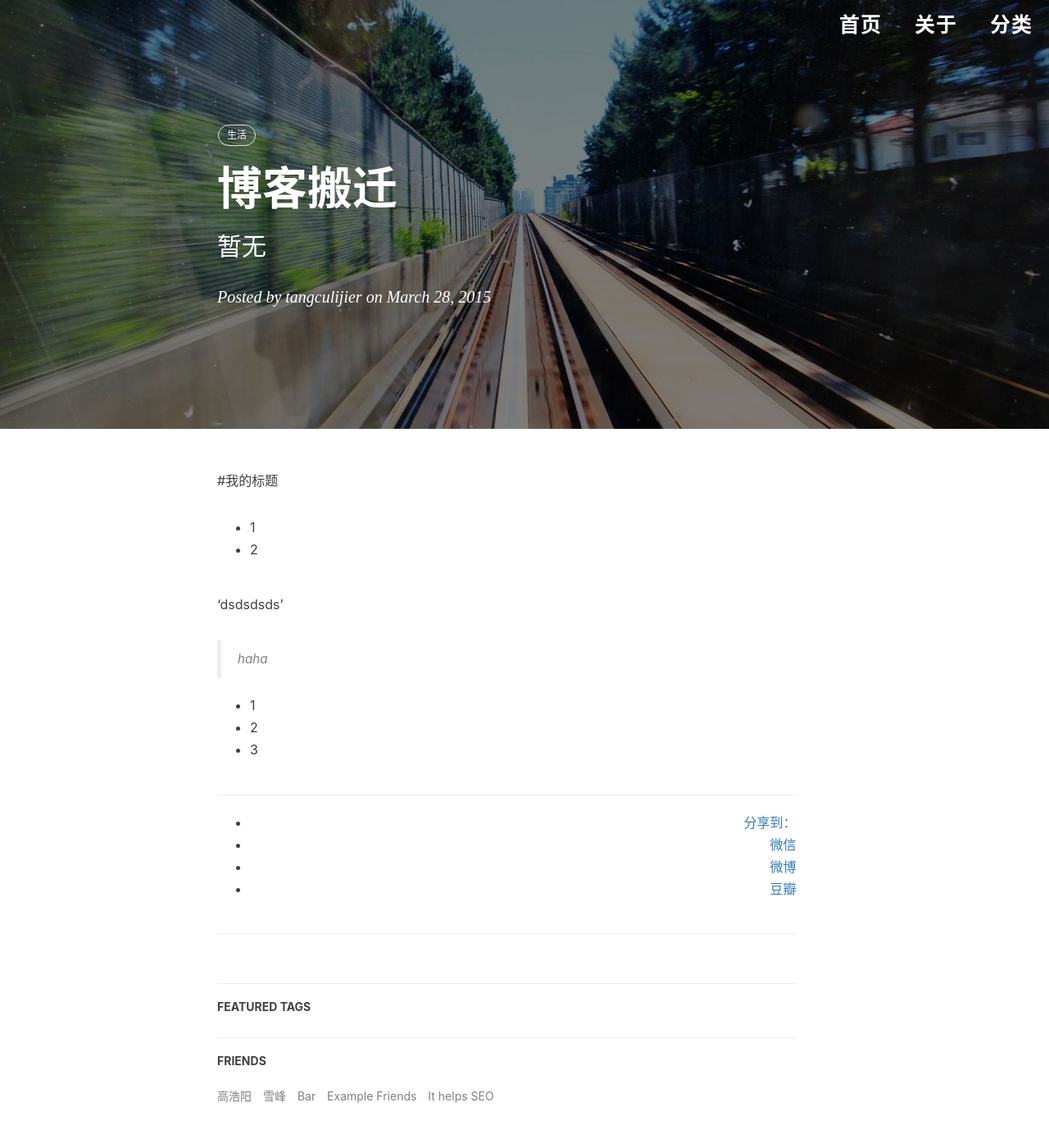
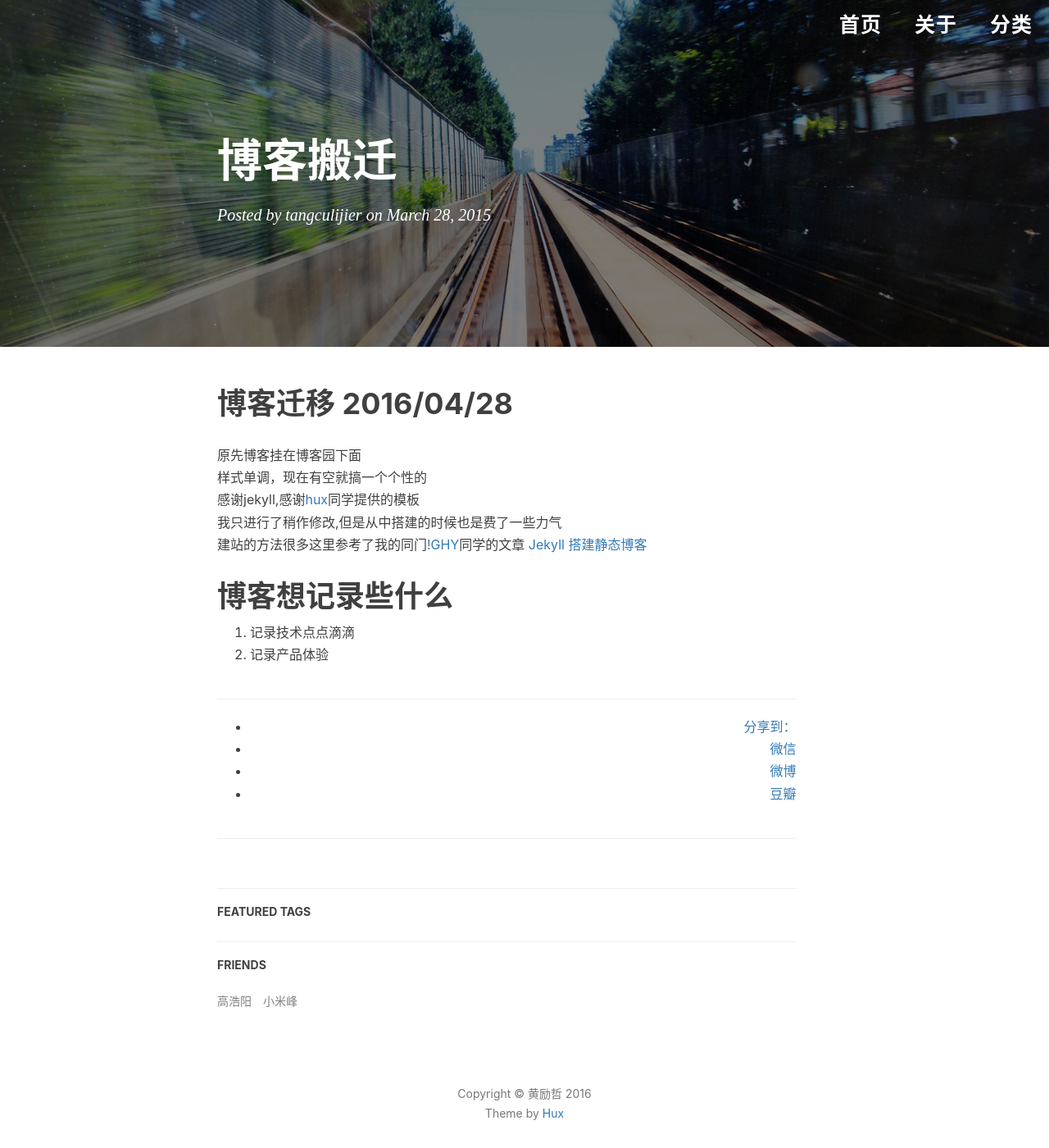
Before and after one commit to tangculijier/tangculijier.github.io, a Jekyll site: the page built from _posts/2015-03-28-my-ha.markdown, in a window 1280 px wide and 1400 px high. Shown: the whole window at 82% size. Built offline with Jekyll 4.4.1, drawn with Linux system fonts in a browser that asks for light colours; nearby versions of some CDN libraries; comment, search, counter and statistics services are not loaded.

Commit message:
add a post

```diff
--- a/_config.yml
+++ b/_config.yml
@@ -70,7 +70,7 @@ ga_domain: huangxuan.me
 
 # Sidebar settings
 sidebar: true                           # whether or not using Sidebar.
-sidebar-about-description: "我就是随便写写"
+sidebar-about-description: "安卓渣渣 周杰伦歌迷 詹姆斯死忠"
 sidebar-avatar: /img/avatar-tangculijier.jpg     # use absolute URL, seeing it's used in both `/` and `/about/`
 
 
@@ -87,16 +87,16 @@ friends: [
         title: "高浩阳",
         href: "http://gaohaoyang.github.io"
     },{
-        title: "雪峰",
+        title: "小米峰",
         href: "http://github.com/qianvei"
     },{
-        title: "Bar",
+        title: "",
         href: "#"
     },{
-        title: "Example Friends",
+        title: "",
         href: "#"
     },{
-        title: "It helps SEO",
+        title: "",
         href: "#"
     }
 ]
--- a/_posts/2015-03-28-my-ha.markdown
+++ b/_posts/2015-03-28-my-ha.markdown
@@ -1,23 +1,22 @@
 ---
 layout:     post
 title:      "博客搬迁"
-subtitle:   "暂无"
+subtitle:   ""
 date:       2015-03-28 11:00:00
 author:     "tangculijier"
 header-img: "img/post-bg-2015.jpg"
 tags:
-    - 生活
+    -
 ---
 
-#我的标题
-- 1
-- 2
+# 博客迁移 2016/04/28
+原先博客挂在博客园下面
+样式单调，现在有空就搞一个个性的
+感谢jekyll,感谢[hux](http://huangxuan.me/)同学提供的模板
+我只进行了稍作修改,但是从中搭建的时候也是费了一些力气
+建站的方法很多这里参考了我的同门[!GHY](http://gaohaoyang.github.io/)同学的文章
+[Jekyll 搭建静态博客](http://gaohaoyang.github.io/2015/02/15/create-my-blog-with-jekyll/)
 
-'dsdsdsds'
-
->haha
-
-
-* 1
-* 2
-* 3
+# 博客想记录些什么
+1. 记录技术点点滴滴
+2. 记录产品体验
```
